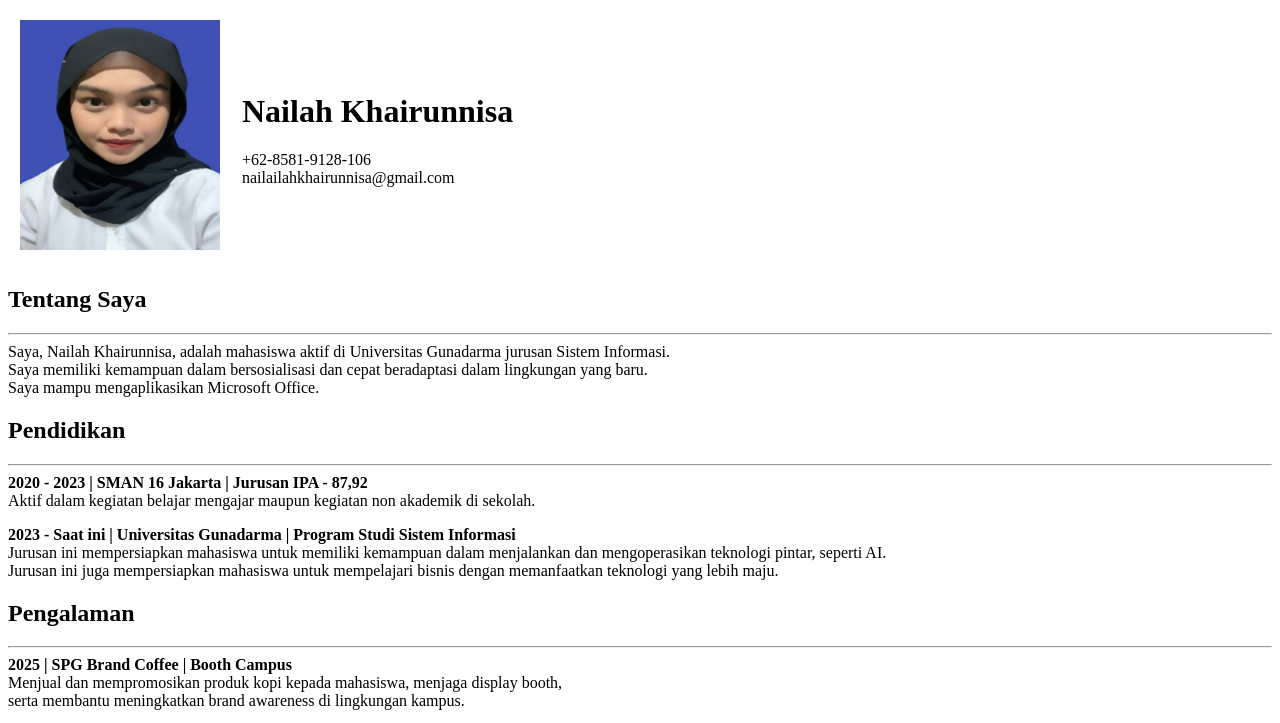
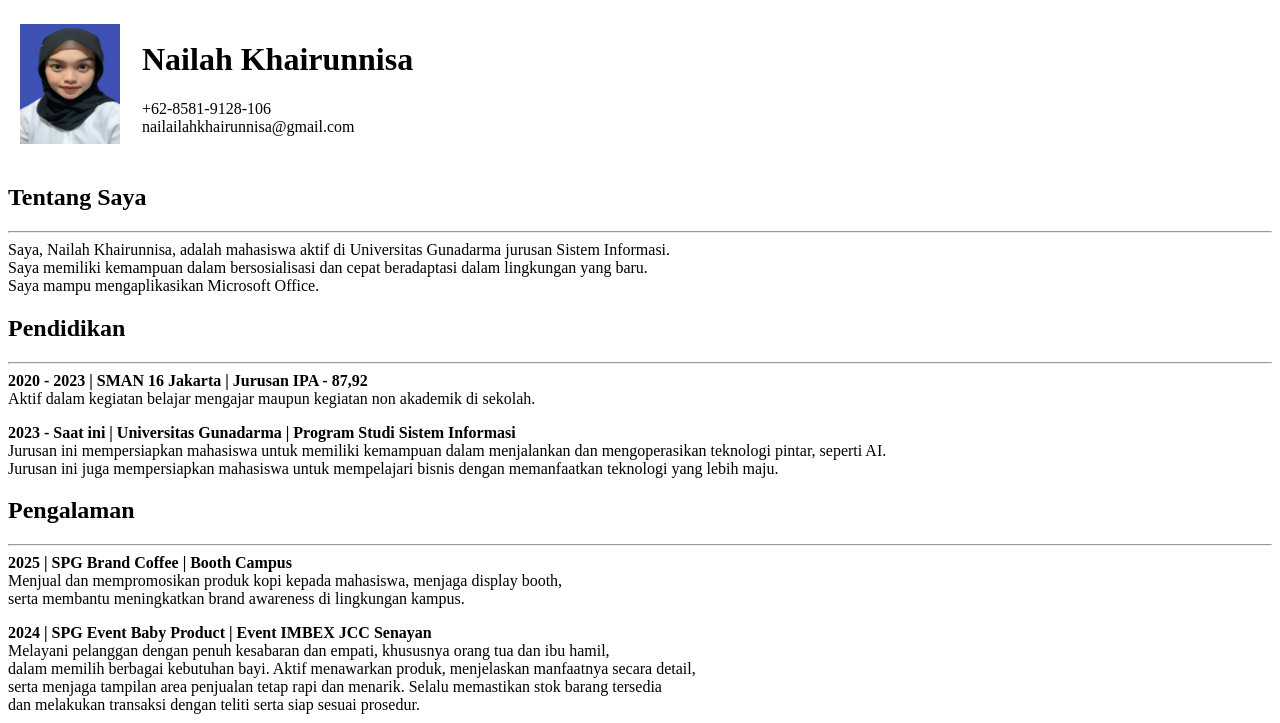
Before and after one commit to naikahaa/TUGAS-PBW, a plain HTML site: page cv_naii.html in a window 1280 px wide. Shown: the top 723 px of the page. Drawn offline with Linux system fonts and the light colour scheme.

Commit message:
cv_naii.html

```diff
--- a/cv_naii.html
+++ b/cv_naii.html
@@ -8,8 +8,8 @@
 <table border="0" cellpadding="10">
     <tr>
         <!-- tambah foto -->
-        <td width="200" align="center">
-            <img src="foto_cv.jpg" alt="Foto Nailah Khairunnisa" width="200" height="230"><br>
+        <td width="100" align="center">
+            <img src="foto_cv.jpg" alt="Foto Nailah Khairunnisa" width="100" height="120"><br>
         </td>
 
         <!-- isi cv -->
```
